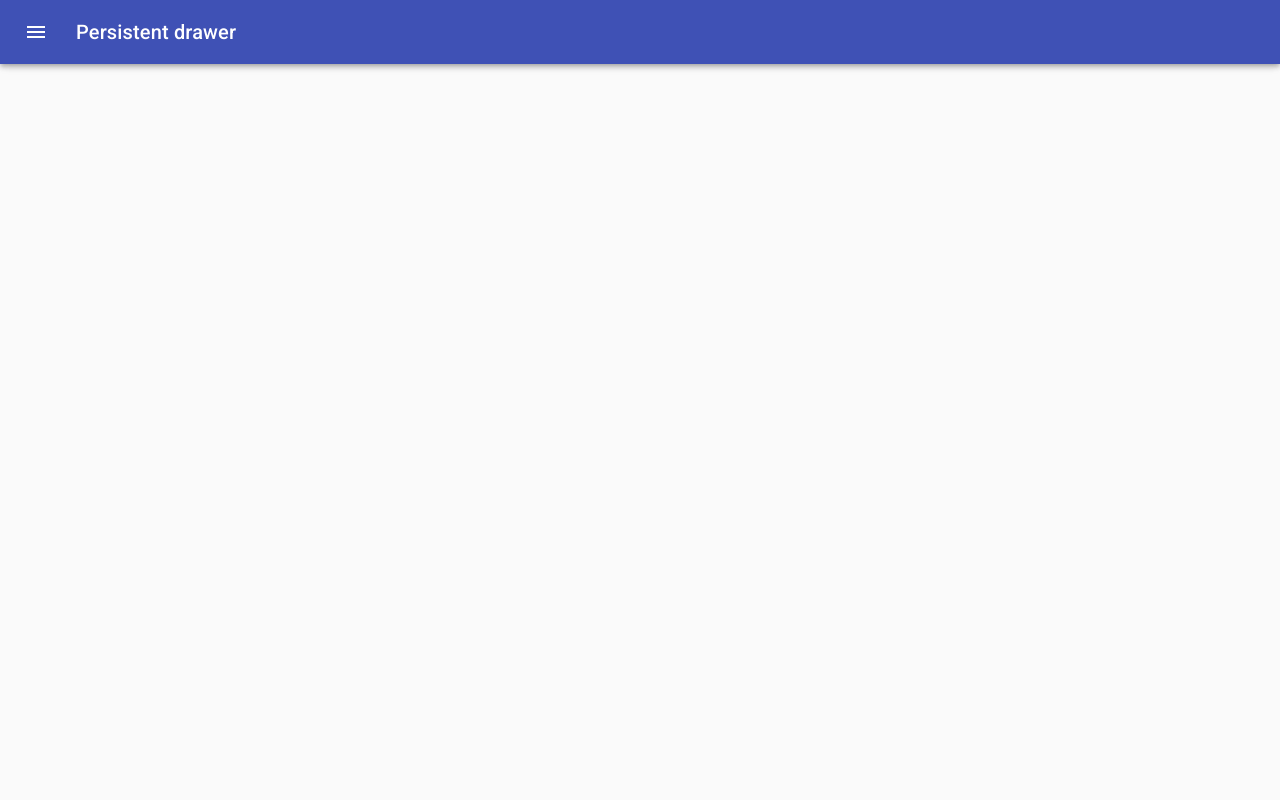
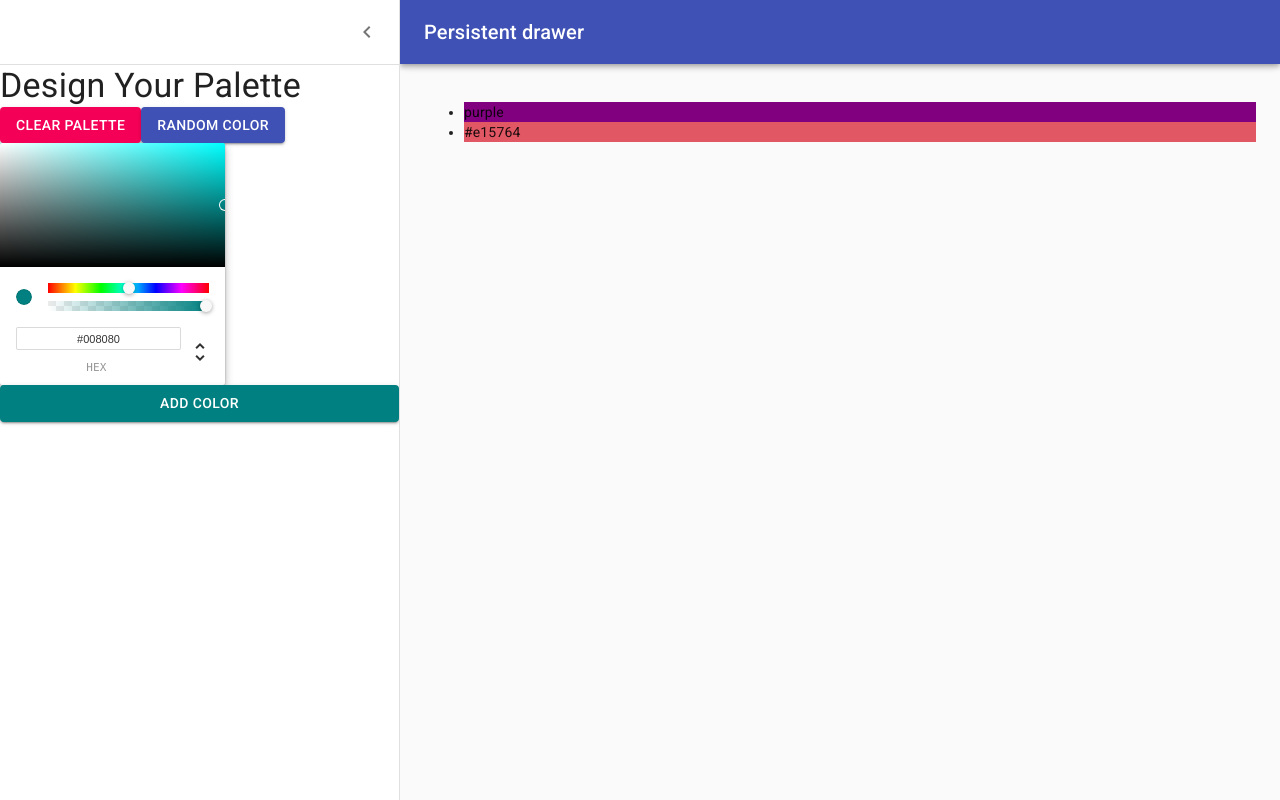
Before and after one commit to mjvinti/react-colors-project, a React (Create React App) app: page /palette/new in a window 1280 px wide. Built offline with nearby package versions, Linux system fonts and the light colour scheme.

Commit message:
connect colorpicker to button

```diff
--- a/src/NewPaletteForm.js
+++ b/src/NewPaletteForm.js
@@ -72,18 +72,36 @@ const styles = theme => ({
 });
 
 class NewPaletteForm extends Component {
-  state = { open: false };
+  constructor(props) {
+    super(props);
+    this.state = {
+      open: true,
+      currentColor: 'teal',
+      colors: ['purple', '#e15764']
+    };
+    this.updateCurrentColor = this.updateCurrentColor.bind(this);
+    this.addNewColor = this.addNewColor.bind(this);
+  }
 
   handleDrawerOpen = () => {
     this.setState({ open: true });
   };
+
   handleDrawerClose = () => {
     this.setState({ open: false });
   };
 
+  updateCurrentColor(newColor) {
+    this.setState({ currentColor: newColor.hex });
+  };
+
+  addNewColor() {
+    this.setState({ colors: [...this.state.colors, this.state.currentColor] });
+  }
+
   render() {
     const { classes } = this.props;
-    const { open } = this.state;
+    const { open, currentColor, colors } = this.state;
 
     return (
       <div className={classes.root}>
@@ -132,10 +150,17 @@ class NewPaletteForm extends Component {
             <Button variant='contained' color='primary'>Random Color</Button>
           </div>
           <ChromePicker
-            color='purple'
-            onChangeComplete={(newColor) => console.log(newColor)}
+            color={currentColor}
+            onChangeComplete={(newColor) => this.updateCurrentColor(newColor)}
           />
-          <Button variant='contained' color='primary'>Add Color</Button>
+          <Button
+            variant='contained'
+            color='primary'
+            style={{ backgroundColor: currentColor }}
+            onClick={this.addNewColor}
+          >
+            Add Color
+          </Button>
         </Drawer>
         <main
           className={classNames(classes.content, {
@@ -143,7 +168,11 @@ class NewPaletteForm extends Component {
           })}
         >
           <div className={classes.drawerHeader} />
-
+          <ul>
+            {colors.map(color => (
+              <li style={{ backgroundColor: color }}>{color}</li>
+            ))}
+          </ul>
         </main>
       </div>
     );
```
